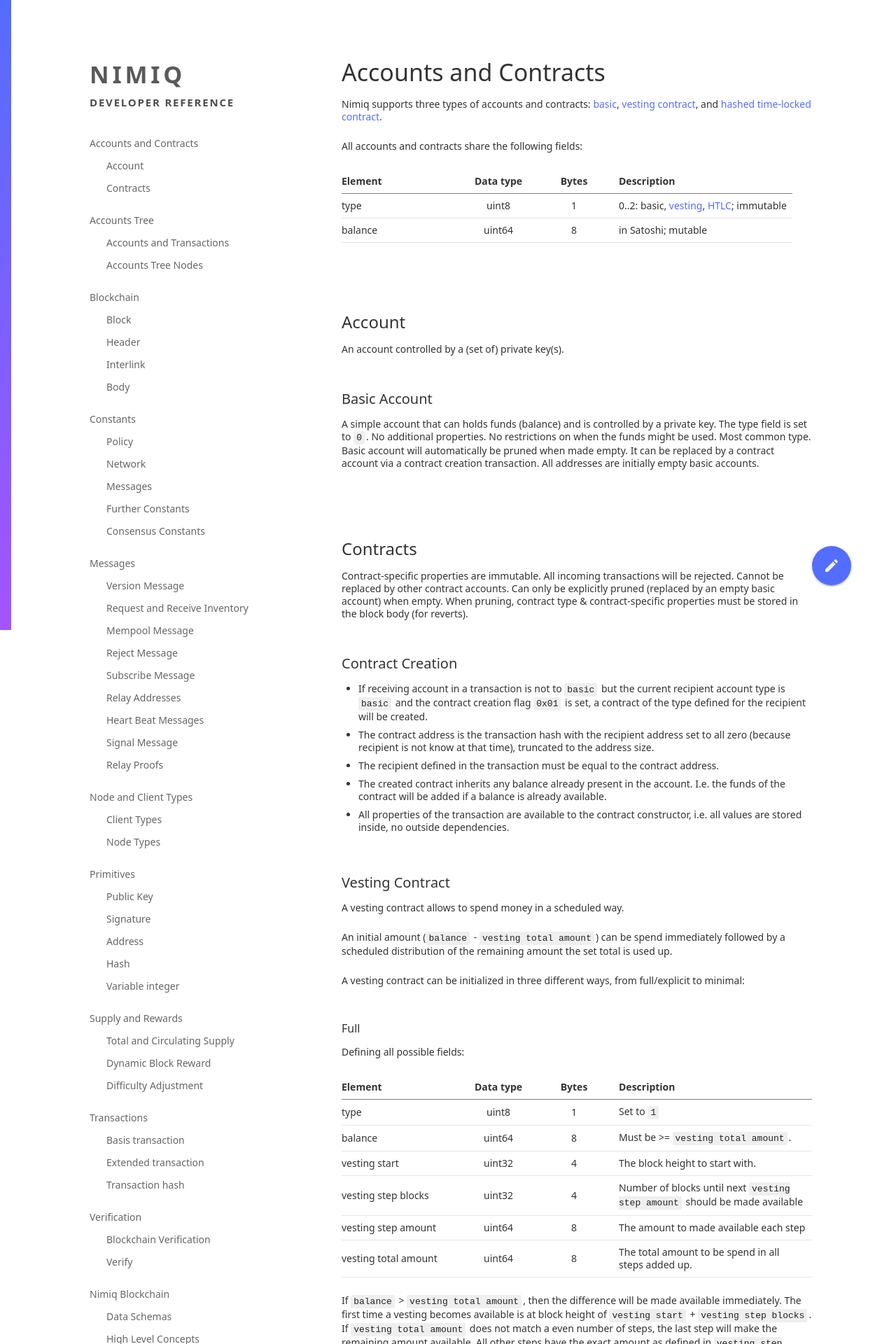
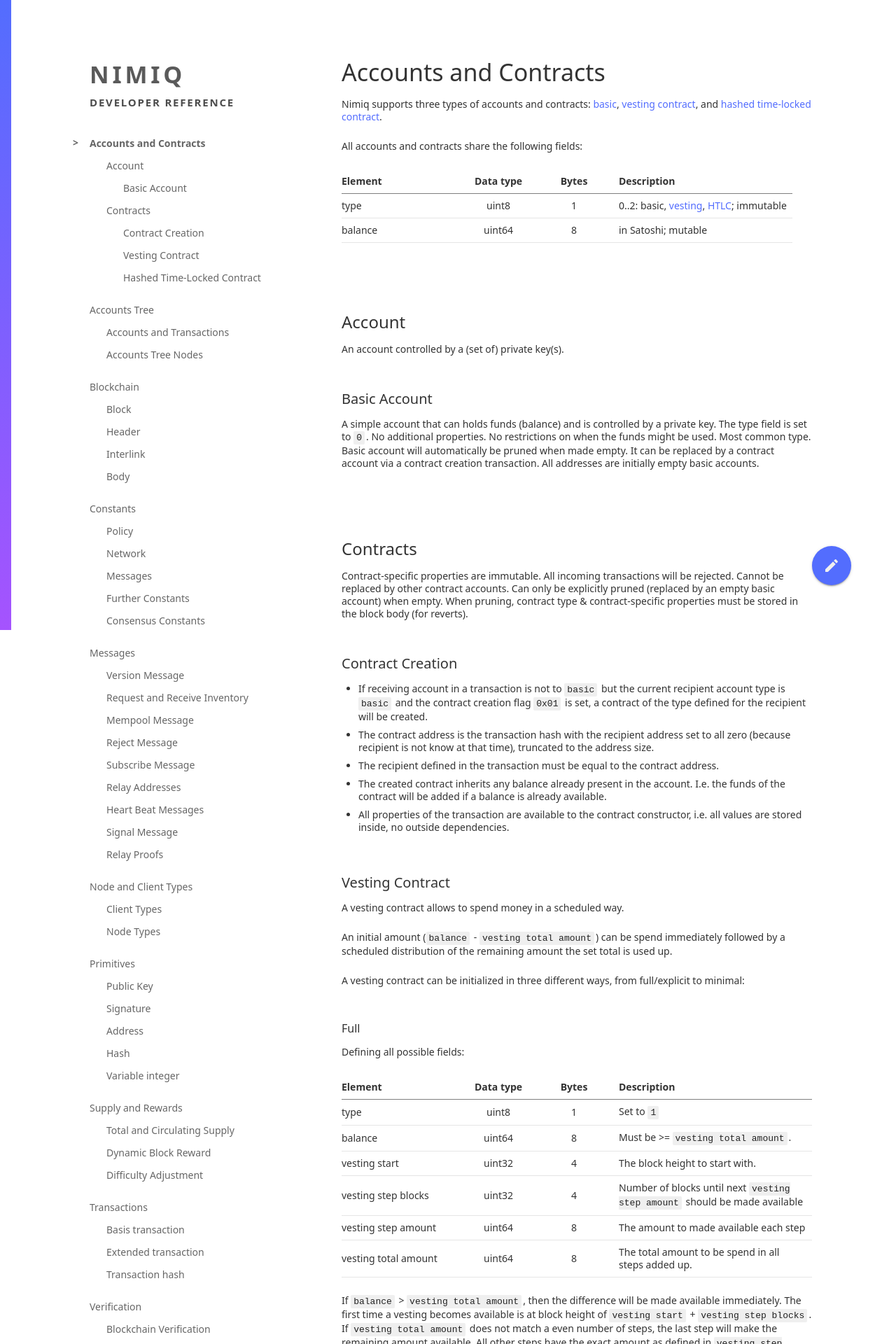
Before and after one commit to nimiq-network/developer-reference, a Jekyll site: the page built from chapters/accounts-and-contracts.md, in a window 1280 px wide. Shown: the top 1920 px of the page at 70% size. Built offline with Jekyll 4.4.1, drawn with Linux system fonts in a browser that asks for light colours; our own code applies the rules of GitHub Pages for plain Markdown files; some of the changed text lies outside the part shown.

Commit message:
Improve table of contents of active page

```diff
--- a/_layouts/default.html
+++ b/_layouts/default.html
@@ -33,7 +33,7 @@
             </a>
         </header>
         <nav>
-          {% include toc.html html=content url=url h_max=4 %}
+          {% include toc.html html=content url=url h_max=4 class="active-toc" %}
           {% for node in site.pages %}
             {% unless node.title == page.title %}
               {% include toc.html html=node.content url=node.url h_max=2 %}
--- a/assets/css/nimiq-light.css
+++ b/assets/css/nimiq-light.css
@@ -329,7 +329,7 @@ nav li a:hover {
     display: inline;
 }
 
-nav li a:before {
+nav li a:after {
     content: '';
     position: absolute;
     left: 16px;
@@ -340,16 +340,32 @@ nav li a:before {
     opacity: 0;
 }
 
-nav li a:hover:before {
+nav li a:hover:after {
     opacity: 1;
 }
 
-nav ul ul ul {
+nav ul ul ul{
     display: none;
 }
 
+nav ul.active-toc ul ul{
+    display: block;
+}
 
+nav ul.active-toc ul ul ul{
+    display: none;
+}
 
+nav ul.active-toc > li > a{
+    font-weight: 700;
+}
+
+nav ul.active-toc > li > a:before{
+    content: '>';
+    position: absolute;
+    margin-left: -24px;
+    margin-top: -1px;
+}
 
 /* Logo */
 
--- a/chapters/accounts-and-contracts.md
+++ b/chapters/accounts-and-contracts.md
@@ -81,8 +81,8 @@ The field `vesting total amount` is again initialized with `balance`.
 
 All other fields are initialized automatically: 'vesting start` = 0, 'vesting step amount` = `vesting total amount` = `balance`
 
-### Hashed Time-Locked Contract HTLC
-Used for conditional transfers, off-chain payment methods, and cross-chain [atomic swaps](https://en.wikipedia.org/wiki/Atomic_swap). [HTLC](https://en.bitcoin.it/wiki/Hashed_Timelock_Contracts) are time limited. When settling the contract, a pre-image needs to be presented that fits the hash root to transfer the balance.
+### Hashed Time-Locked Contract
+Hashed Time-Locked Contracts (HTLCs) are used for conditional transfers, off-chain payment methods, and cross-chain [atomic swaps](https://en.wikipedia.org/wiki/Atomic_swap). [HTLC](https://en.bitcoin.it/wiki/Hashed_Timelock_Contracts) are time limited. When settling the contract, a pre-image needs to be presented that fits the hash root to transfer the balance.
 
 | Element        | Data type    | Bytes | Description                                    |
 |----------------|--------------|-------|------------------------------------------------|
```
